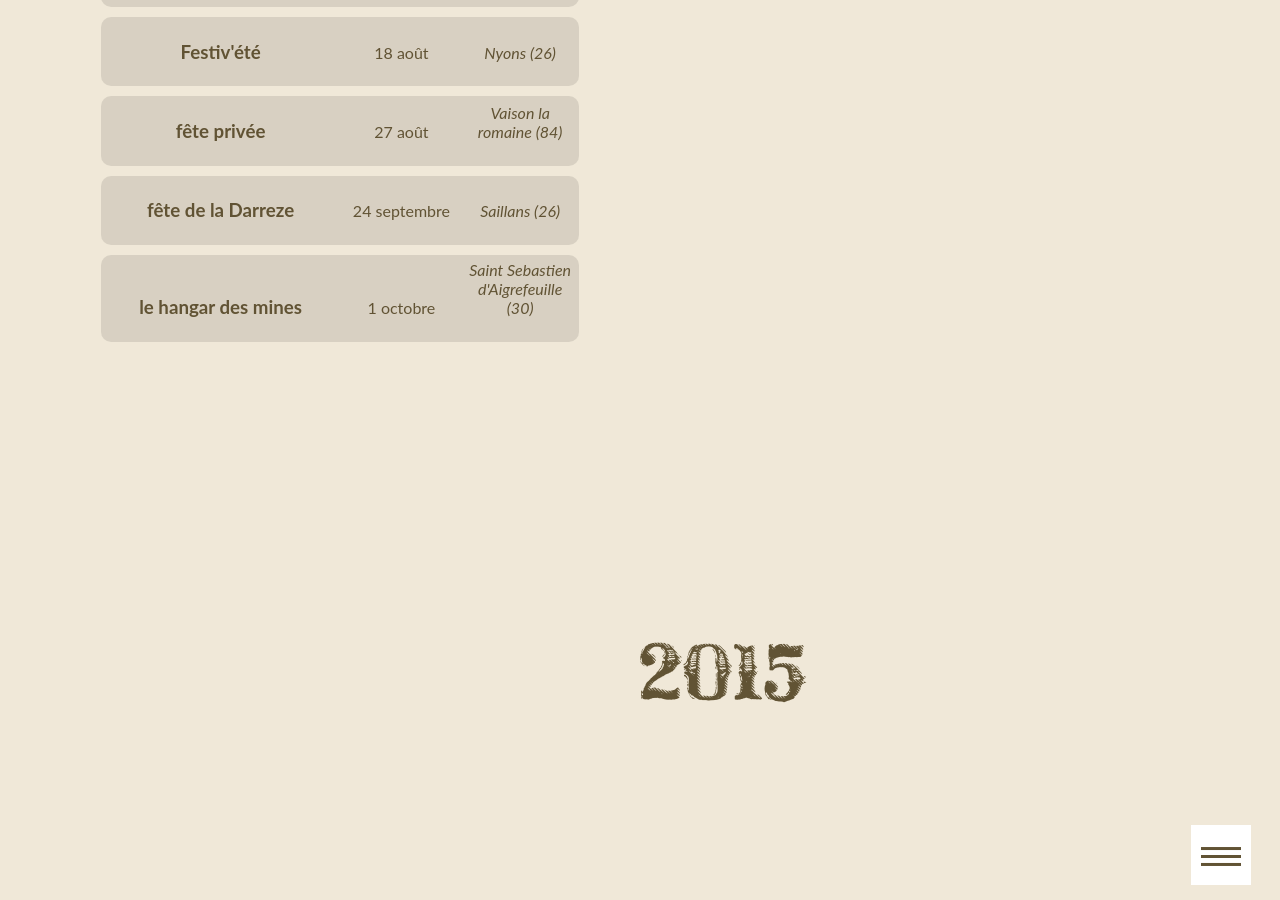
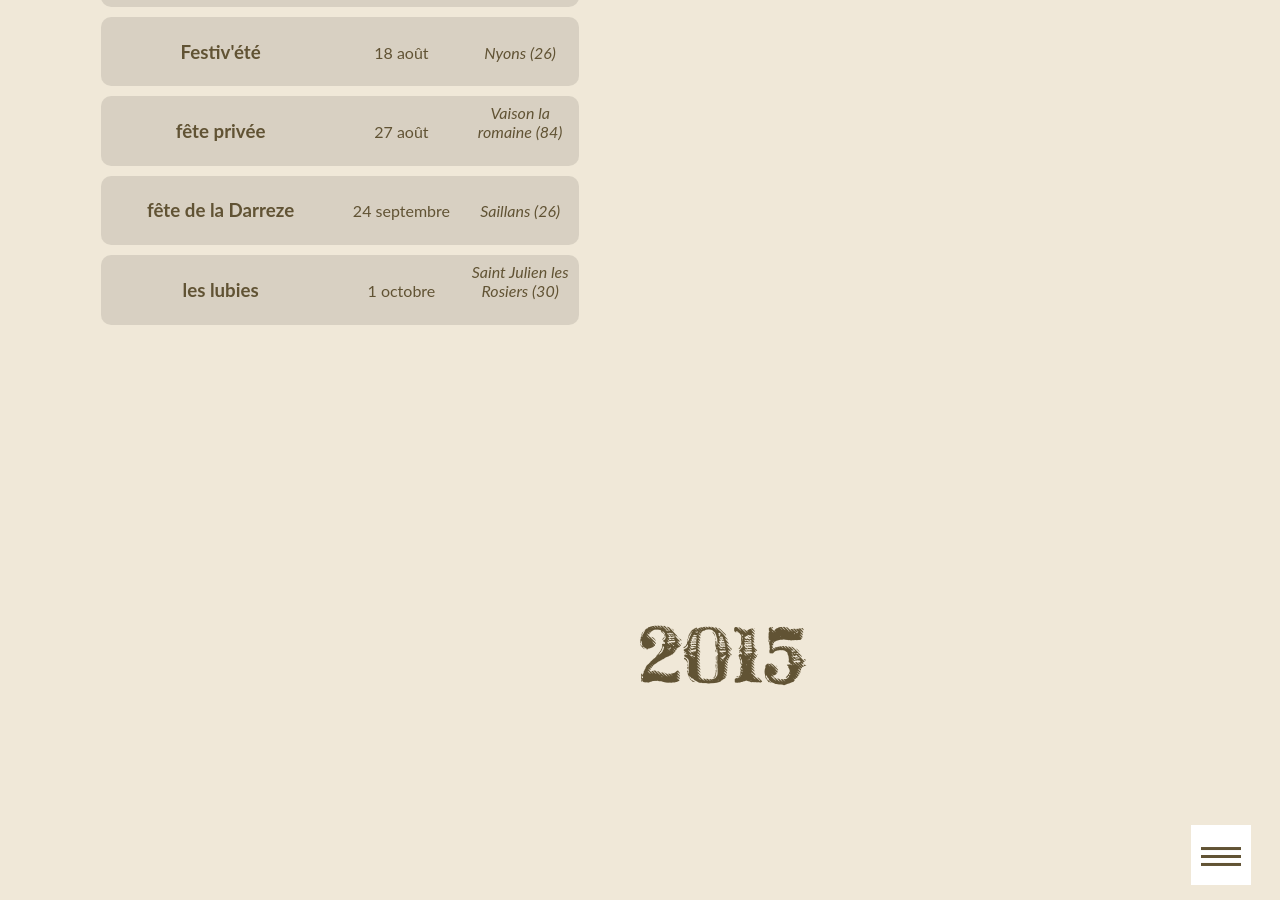
Before and after one commit to ftmftrs/ftmftrs.github.io, a Jekyll site: the page built from concert/index.html, in a window 1280 px wide and 900 px high, scrolled down 2978 px. Built offline with Jekyll 4.4.1, drawn with Linux system fonts in a browser that asks for light colours; Markdown is read by kramdown in place of the engine named in the settings; comment, search, counter and statistics services are not loaded.

Commit message:
Update concerts2016.yml

```diff
--- a/_data/concerts2016.yml
+++ b/_data/concerts2016.yml
@@ -108,6 +108,6 @@
   date: 24 septembre
   address: Saillans (26)
 
-- title: le hangar des mines
+- title: les lubies
   date: 1 octobre
-  address: Saint Sebastien d'Aigrefeuille (30)
+  address: Saint Julien les Rosiers (30)
```
